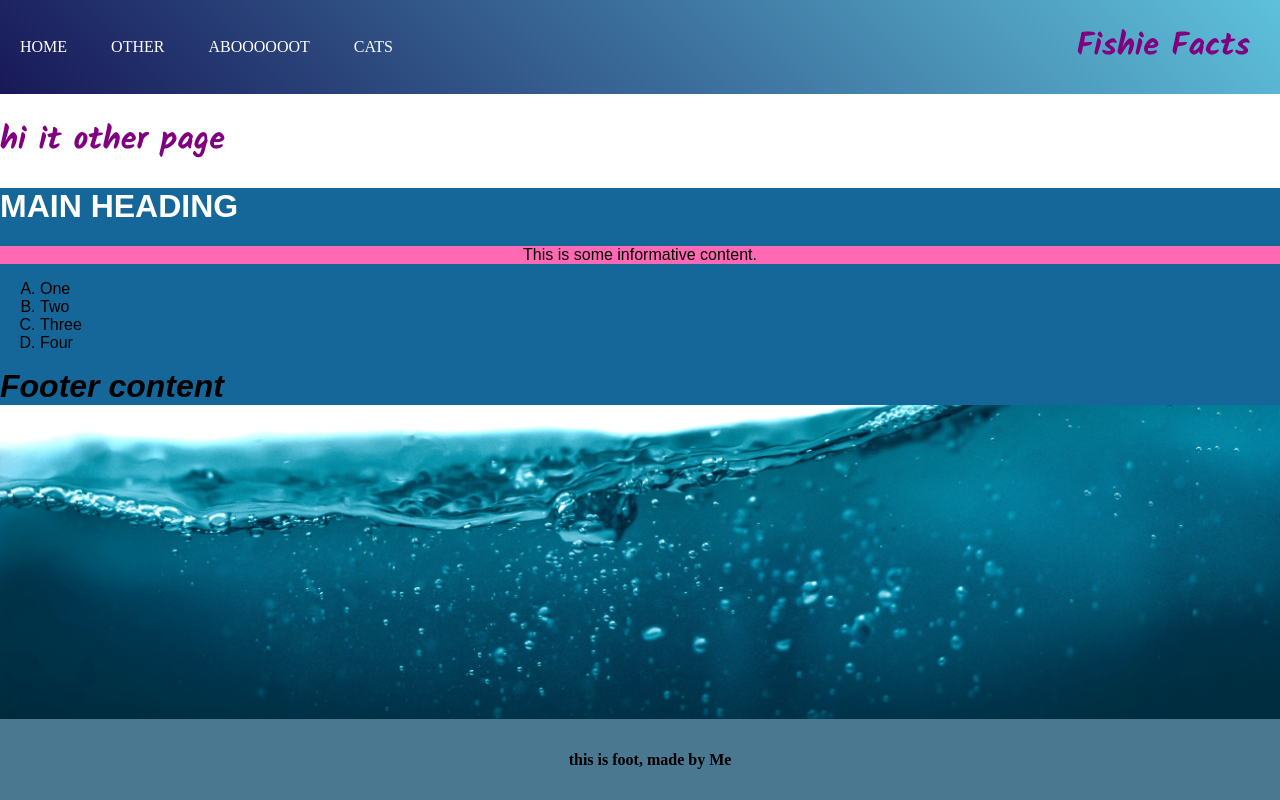
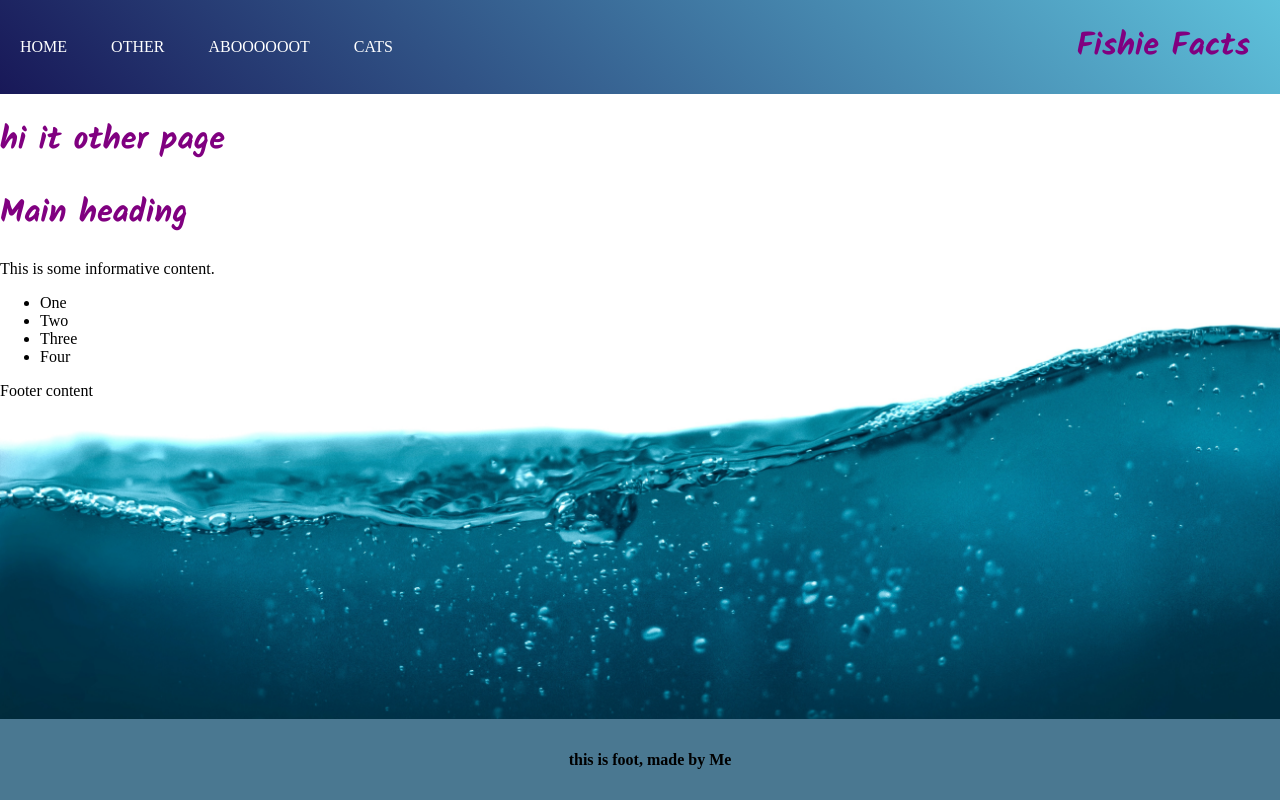
Before and after one commit to lolyay270/svelte_2023, a SvelteKit app: page /other in a window 1280 px wide. Built offline with nearby package versions, Linux system fonts and the light colour scheme.

Commit message:
removed unneeded code and added simple grid

```diff
--- a/static/css/main.css
+++ b/static/css/main.css
@@ -44,37 +44,14 @@ footer {
     text-align: center;
 }
 
-img {
-    border-radius: 5% 5% 5% 21%;
-    border: 5px double blue;
-
+.home_blocks {
+    padding: 10px;
+    display: grid;
+    grid-template-columns: 1fr 1fr;
+    height: 500px;
+    gap: 30px 10px;
 }
 
-
-
-
-.main {
-    font-family: arial;
-    background-color: #146798;
+.home_blocks div {
+    background: rgba(94, 194, 219, 0.5)
 }
-
-.main h1 {
-    font-family: arial;
-    color: white;
-    text-transform: uppercase;
-}
-
-.main p {
-    background-color: hotpink;
-    text-align: center;
-}
-
-.main ul {
-    list-style: upper-latin;
-}
-
-.main .footer {
-    font-style: italic;
-    font-weight: bold;
-    font-size: 32px;
-}
```
